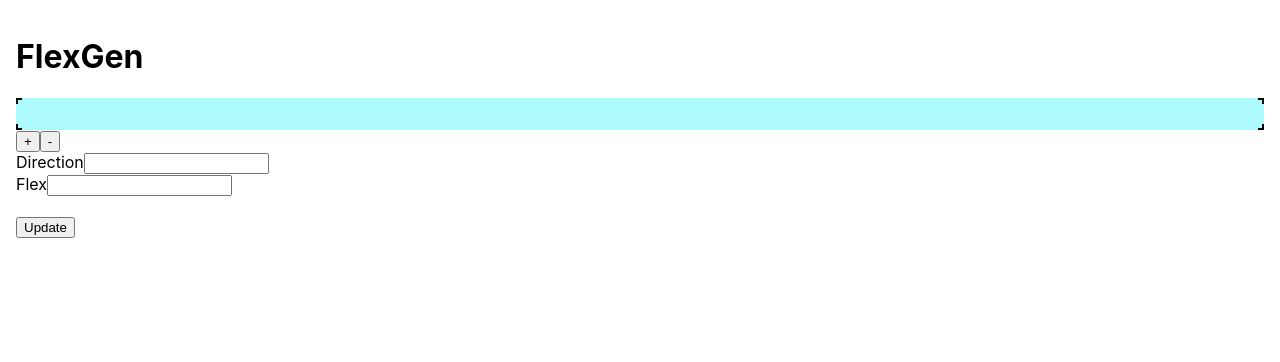
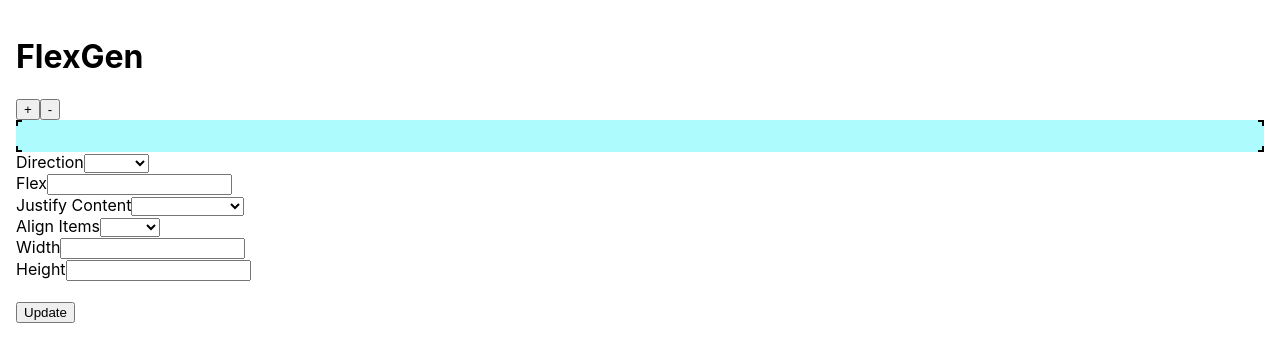
Before and after one commit to dijs/flex, a React (Create React App) app: page / in a window 1280 px wide. Shown: the top 362 px of the page. Built offline with nearby package versions, Linux system fonts and the light colour scheme.

Commit message:
Better editor

```diff
--- a/src/App.js
+++ b/src/App.js
@@ -1,4 +1,4 @@
-import React, { useState, useEffect, useContext } from 'react';
+import React, { useState, useContext } from 'react';
 import { get, set, cloneDeep } from 'lodash';
 import Editor from './Editor';
 
@@ -133,9 +133,9 @@ function App() {
   return (
     <div className="container">
       <h1>FlexGen</h1>
-      <Item {...preview} />
       <button onClick={() => add(activePath)}>+</button>
       <button onClick={() => remove(activePath)}>-</button>
+      <Item {...preview} />
       <Editor
         data={data(activePath)}
         onChange={data => modify(activePath, data)}
--- a/src/Editor.js
+++ b/src/Editor.js
@@ -1,29 +1,86 @@
 import React, { useState, useEffect } from 'react';
 
-function input(name, value, setter) {
+function Input({ name, id, options = [], data, setter }) {
+  if (options.length) {
+    return (
+      <label>
+        {name}
+        <select
+          value={data[id] || ''}
+          onChange={e =>
+            setter({
+              ...data,
+              [id]: e.target.value
+            })
+          }
+        >
+          <option key="blank" />
+          {options.map(prop => (
+            <option key={prop}>{prop}</option>
+          ))}
+        </select>
+      </label>
+    );
+  }
   return (
     <label>
       {name}
-      <input type="text" value={value} onChange={e => setter(e.target.value)} />
+      <input
+        type="text"
+        value={data[id] || ''}
+        onChange={e =>
+          setter({
+            ...data,
+            [id]: e.target.value
+          })
+        }
+      />
     </label>
   );
 }
 
+const flexProperties = [
+  {
+    name: 'Direction',
+    id: 'flexDirection',
+    options: ['row', 'column']
+  },
+  {
+    name: 'Flex',
+    id: 'flex'
+  },
+  {
+    name: 'Justify Content',
+    id: 'justifyContent',
+    options: 'center,start,end,left,right,space-around,space-between,space-evenly'.split(
+      ','
+    )
+  },
+  {
+    name: 'Align Items',
+    id: 'alignItems',
+    options: 'center,start,end,left,right'.split(',')
+  },
+  {
+    name: 'Width',
+    id: 'width'
+  },
+  {
+    name: 'Height',
+    id: 'height'
+  }
+];
+
 export default function Editor({ data, onChange }) {
-  const [flexDirection, setFlexDirection] = useState(data.flexDirection || '');
-  const [flex, setFlex] = useState(data.flex || '');
-  useEffect(() => {
-    setFlexDirection(data.flexDirection || '');
-    setFlex(data.flex || '');
-  }, [data]);
+  const [options, setOptions] = useState(data);
+  useEffect(() => setOptions(data), [data]);
   return (
     <div className="editor">
-      {input('Direction', flexDirection, setFlexDirection)}
-      {input('Flex', flex, setFlex)}
+      {flexProperties.map(prop => (
+        <Input key={prop.id} {...prop} data={options} setter={setOptions} />
+      ))}
       <br />
-      <button onClick={() => onChange({ ...data, flexDirection, flex })}>
-        Update
-      </button>
+      <button onClick={() => onChange({ ...data, ...options })}>Update</button>
     </div>
   );
 }
```
